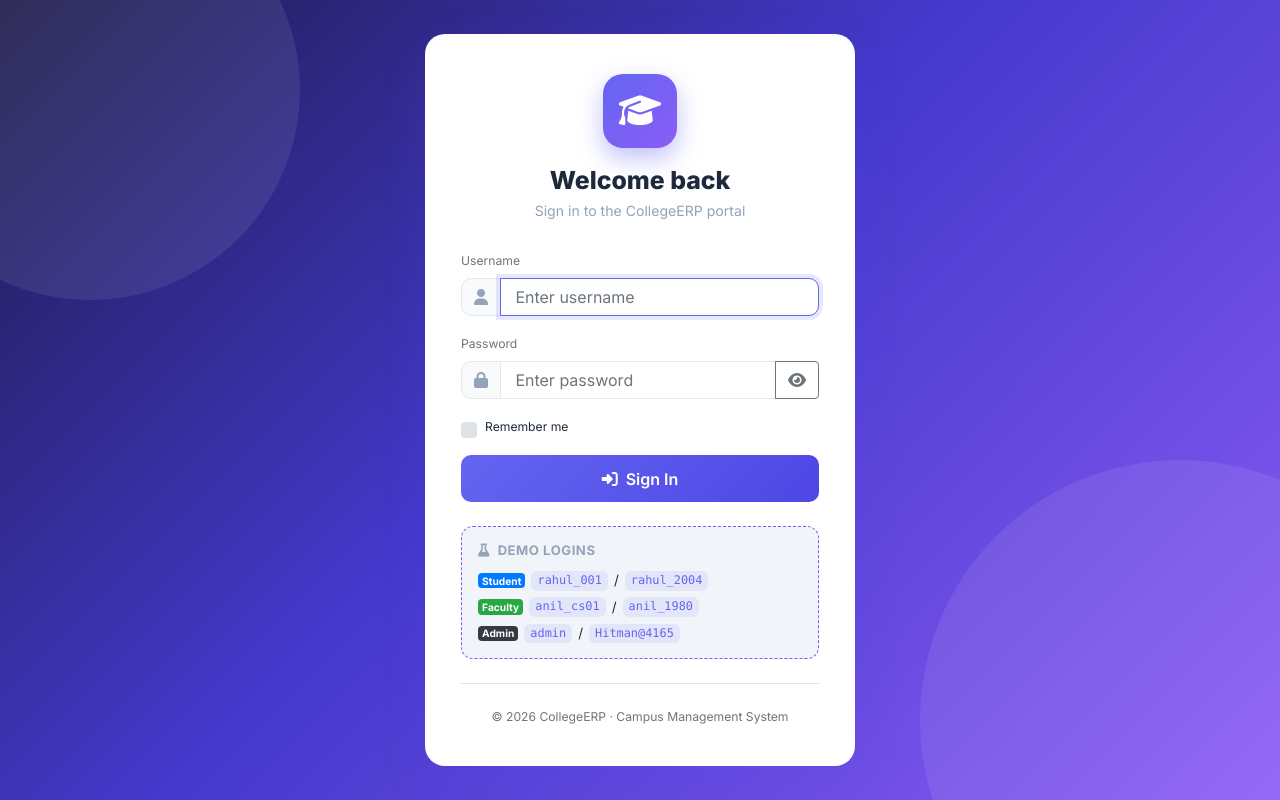
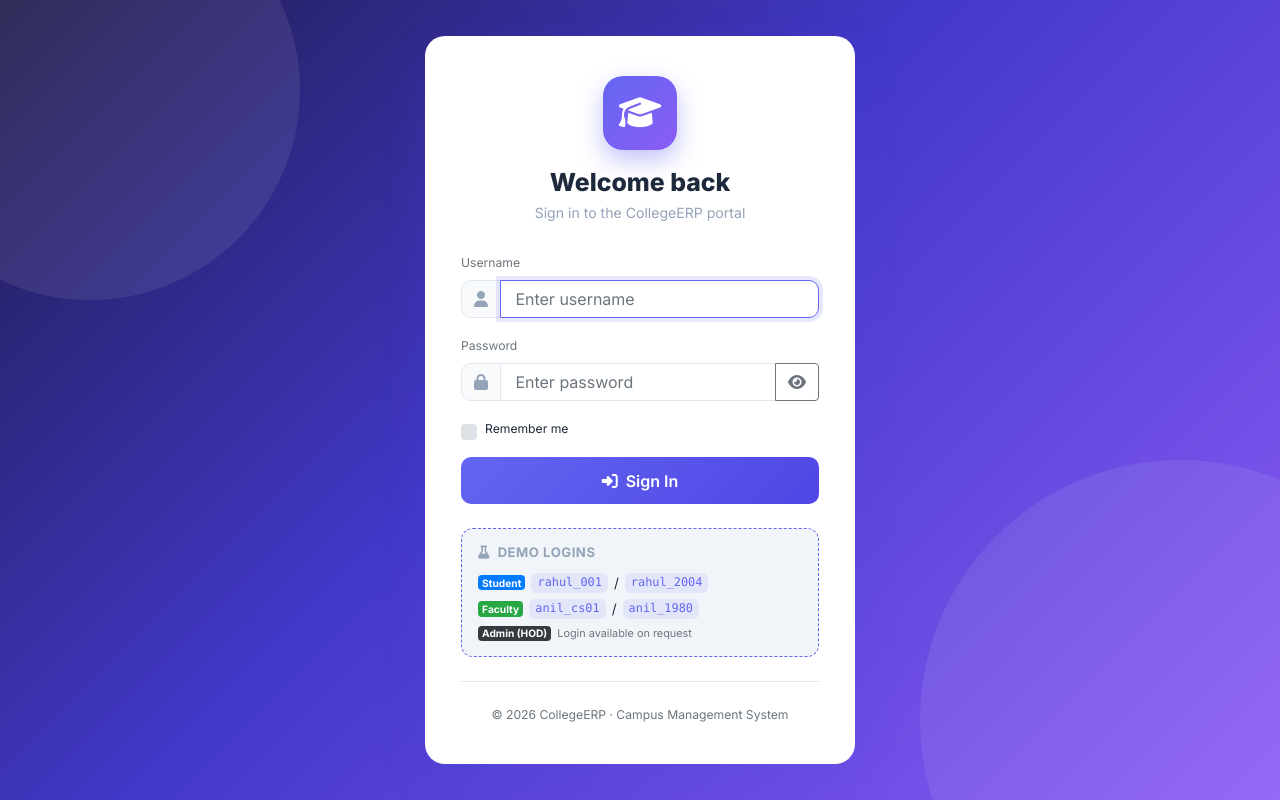
Before and after one commit to divyanshh22/College-ERP-System, a Django app: page /accounts/login/ in a window 1280 px wide. Run offline with Django 3.2, Linux system fonts and the light colour scheme; some libraries are stand-ins or nearby versions.

Commit message:
Hide admin credentials on login page, show admin (HOD) login on request

```diff
--- a/info/templates/info/login.html
+++ b/info/templates/info/login.html
@@ -89,8 +89,8 @@
           <code>anil_cs01</code> / <code>anil_1980</code>
         </div>
         <div class="demo-row">
-          <span class="badge badge-dark">Admin</span>
-          <code>admin</code> / <code>Hitman@4165</code>
+          <span class="badge badge-dark">Admin (HOD)</span>
+          <span class="text-muted small">Login available on request</span>
         </div>
       </div>
 
```
